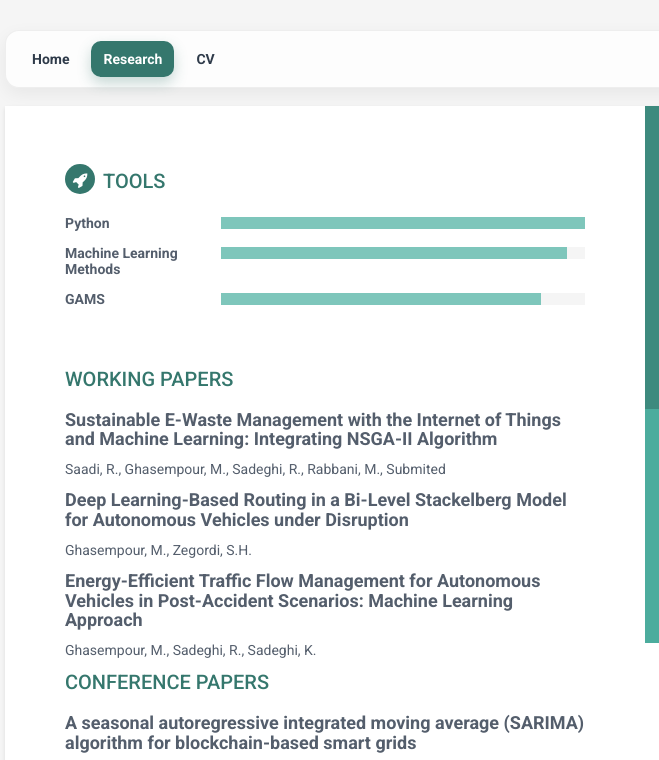
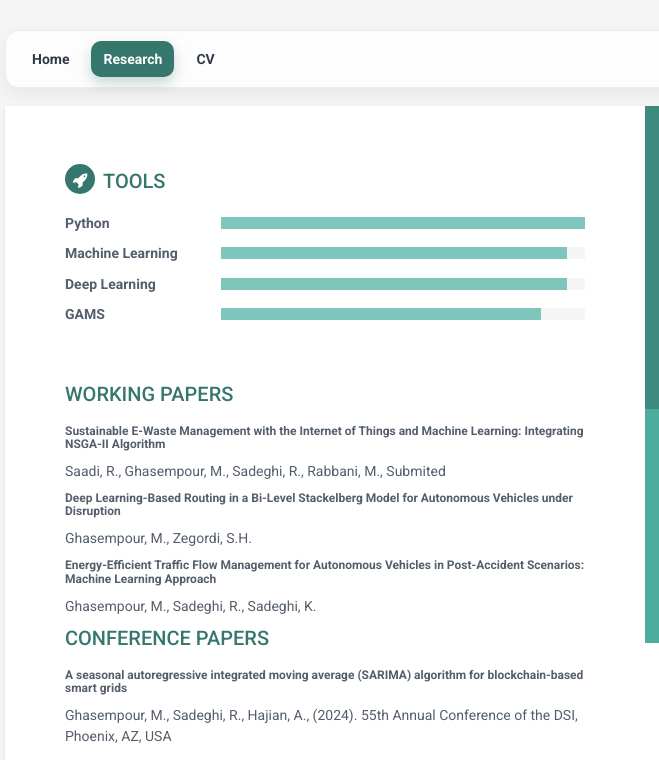
Before and after one commit to MotahareG/MotahareG.github.io, a plain HTML site: page research/index.html in a window 1280 px wide. Shown: the top 760 px of the page, 155-814 px from the left. Drawn offline with nearby package versions, Linux system fonts and the light colour scheme.

Commit message:
Update index.html

```diff
--- a/research/index.html
+++ b/research/index.html
@@ -84,7 +84,14 @@
           </div>
 
           <div class="item">
-            <h3 class="level-title">Machine Learning Methods</h3>
+            <h3 class="level-title">Machine Learning</h3>
+            <div class="level-bar">
+              <div class="level-bar-inner" data-level="95%"></div>
+            </div>
+          </div>
+
+          <div class="item">
+            <h3 class="level-title">Deep Learning</h3>
             <div class="level-bar">
               <div class="level-bar-inner" data-level="95%"></div>
             </div>
@@ -104,19 +111,19 @@
         <h2 class="section-title">Working Papers</h2>
 
         <article class="pub-item">
-          <h4 class="pub-title">Sustainable E-Waste Management with the Internet of Things and Machine Learning: Integrating NSGA-II Algorithm</h4>
+          <h6 class="pub-title">Sustainable E-Waste Management with the Internet of Things and Machine Learning: Integrating NSGA-II Algorithm</h6>
           <p class="pub-meta">
             Saadi, R., Ghasempour, M., Sadeghi, R., Rabbani, M., Submited
           </p>
         </article>
         <article class="pub-item">
-          <h4 class="pub-title">Deep Learning-Based Routing in a Bi-Level Stackelberg Model for Autonomous Vehicles under Disruption</h4>
+          <h6 class="pub-title">Deep Learning-Based Routing in a Bi-Level Stackelberg Model for Autonomous Vehicles under Disruption</h6>
           <p class="pub-meta">
             Ghasempour, M., Zegordi, S.H.
           </p>
         </article>
         <article class="pub-item">
-          <h4 class="pub-title">Energy-Efficient Traffic Flow Management for Autonomous Vehicles in Post-Accident Scenarios: Machine Learning Approach</h4>
+          <h6 class="pub-title">Energy-Efficient Traffic Flow Management for Autonomous Vehicles in Post-Accident Scenarios: Machine Learning Approach</h6>
           <p class="pub-meta">
             Ghasempour, M., Sadeghi, R., Sadeghi, K.
           </p>
@@ -129,7 +136,7 @@
         <h2 class="section-title">Conference Papers</h2>
 
         <article class="pub-item">
-          <h4 class="pub-title">A seasonal autoregressive integrated moving average (SARIMA) algorithm for blockchain-based smart grids</h4>
+          <h6 class="pub-title">A seasonal autoregressive integrated moving average (SARIMA) algorithm for blockchain-based smart grids</h6>
           <p class="pub-meta">
             Ghasempour, M., Sadeghi, R., Hajian, A., (2024). 55th Annual Conference of the DSI, Phoenix, AZ, USA
           </p>
```
